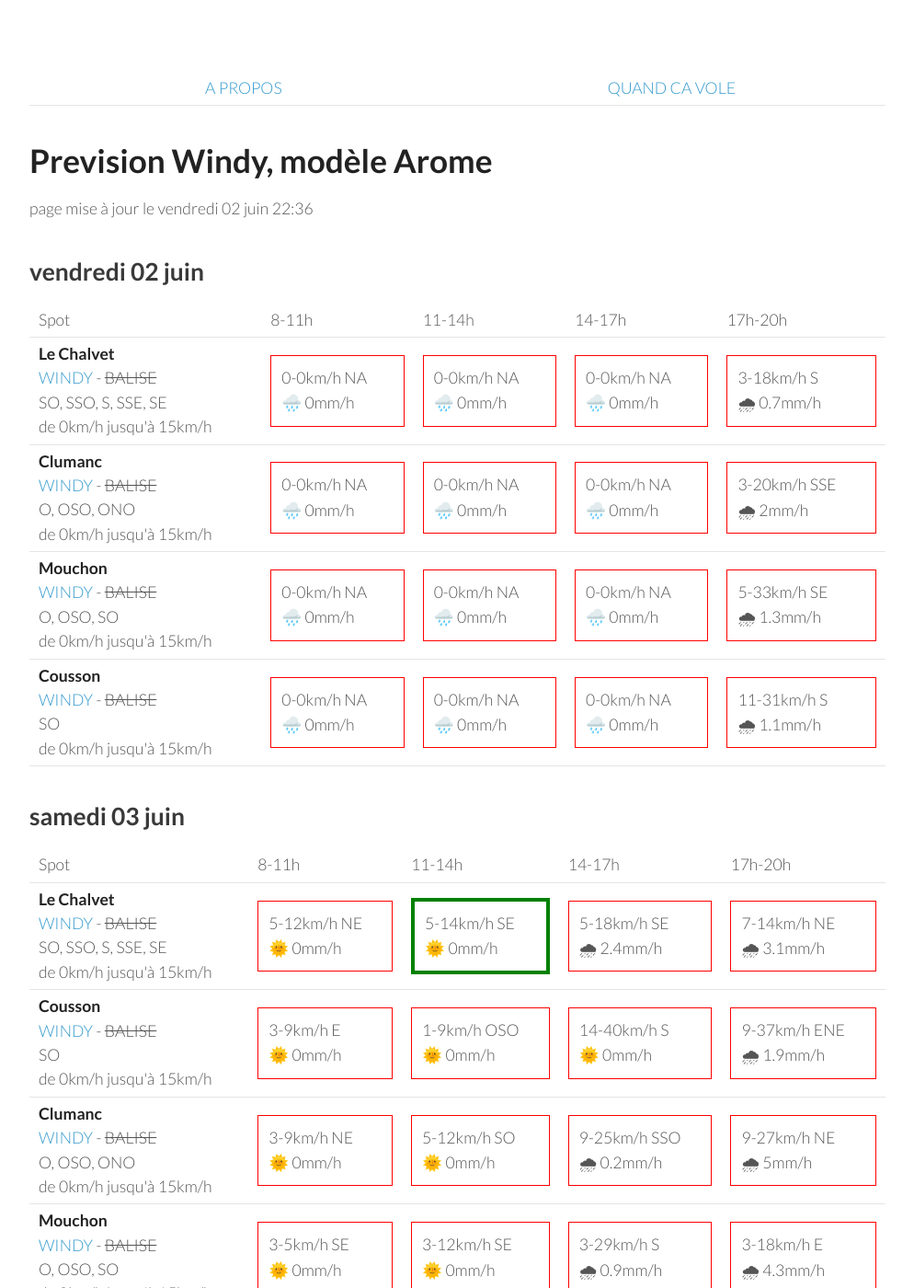
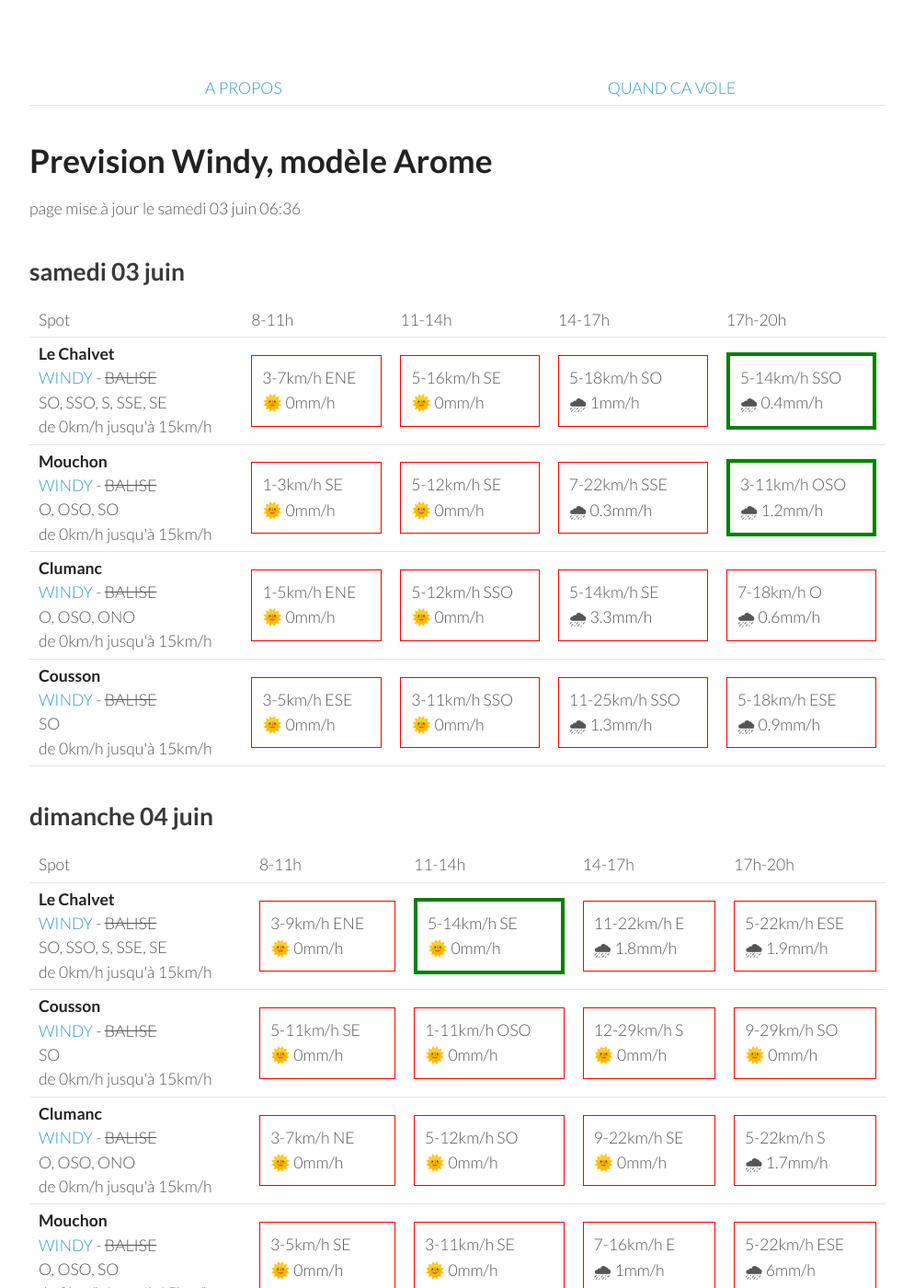
Before and after one commit to parapente-dans-le-nord/parapente-dans-le-nord.github.io, a Jekyll site: the page built from saint_andre.markdown, in a window 1280 px wide and 1400 px high. Shown: the whole window at 92% size, without its empty margins (26-1020 px from the left). Built offline with Jekyll 4.4.1, drawn with Linux system fonts in a browser that asks for light colours; some of the changed text lies outside the part shown.

Commit message:
update index.markdown

```diff
--- a/saint_andre.markdown
+++ b/saint_andre.markdown
@@ -7,60 +7,8 @@ title:  "Tous les spots"
 {: .links}
 
 # Prevision Windy, modèle Arome
-page mise à jour le vendredi 02 juin 22:36
+page mise à jour le samedi 03 juin 06:36
 
-## vendredi 02 juin
-
-{::nomarkdown}
-<table>
-  <tbody>
-    <tr>
-      <td>Spot</td>
-      <td>8-11h</td>
-      <td>11-14h</td>
-      <td>14-17h</td>
-      <td>17h-20h</td>
-    </tr>
-<tr>
-        <td><strong>Le Chalvet</strong><br><a href="https://windy.com/43.979/6.480?43.866,6.480,10,m:eSsaglX">WINDY</a> - <span class="no-balise"> BALISE </span><br> <span class="vent-favorable">SO, SSO, S, SSE, SE</span><br><span class="force-vent">de 0km/h jusqu'à 15km/h</span> </td>
-
-            <td><div class="not-flyable"><p>0-0km/h NA</p><p>🌧️ 0mm/h</p></div></td>
-            <td><div class="not-flyable"><p>0-0km/h NA</p><p>🌧️ 0mm/h</p></div></td>
-            <td><div class="not-flyable"><p>0-0km/h NA</p><p>🌧️ 0mm/h</p></div></td>
-            <td><div class="not-flyable"><p>3-18km/h S</p><p>🌧 0.7mm/h</p></div></td>
-
-    </tr>
-<tr>
-        <td><strong>Clumanc</strong><br><a href="https://windy.com/44.027/6.402?43.914,6.403,10,m:eSxaglP">WINDY</a> - <span class="no-balise"> BALISE </span><br> <span class="vent-favorable">O, OSO, ONO</span><br><span class="force-vent">de 0km/h jusqu'à 15km/h</span> </td>
-
-            <td><div class="not-flyable"><p>0-0km/h NA</p><p>🌧️ 0mm/h</p></div></td>
-            <td><div class="not-flyable"><p>0-0km/h NA</p><p>🌧️ 0mm/h</p></div></td>
-            <td><div class="not-flyable"><p>0-0km/h NA</p><p>🌧️ 0mm/h</p></div></td>
-            <td><div class="not-flyable"><p>3-20km/h SSE</p><p>🌧 2mm/h</p></div></td>
-
-    </tr>
-<tr>
-        <td><strong>Mouchon</strong><br><a href="https://windy.com/43.992/6.424?43.878,6.425,10,m:eSuaglR">WINDY</a> - <span class="no-balise"> BALISE </span><br> <span class="vent-favorable">O, OSO, SO</span><br><span class="force-vent">de 0km/h jusqu'à 15km/h</span> </td>
-
-            <td><div class="not-flyable"><p>0-0km/h NA</p><p>🌧️ 0mm/h</p></div></td>
-            <td><div class="not-flyable"><p>0-0km/h NA</p><p>🌧️ 0mm/h</p></div></td>
-            <td><div class="not-flyable"><p>0-0km/h NA</p><p>🌧️ 0mm/h</p></div></td>
-            <td><div class="not-flyable"><p>5-33km/h SE</p><p>🌧 1.3mm/h</p></div></td>
-
-    </tr>
-<tr>
-        <td><strong>Cousson</strong><br><a href="https://windy.com/44.054/6.240?43.940,6.241,10,m:eSAaglz">WINDY</a> - <span class="no-balise"> BALISE </span><br> <span class="vent-favorable">SO</span><br><span class="force-vent">de 0km/h jusqu'à 15km/h</span> </td>
-
-            <td><div class="not-flyable"><p>0-0km/h NA</p><p>🌧️ 0mm/h</p></div></td>
-            <td><div class="not-flyable"><p>0-0km/h NA</p><p>🌧️ 0mm/h</p></div></td>
-            <td><div class="not-flyable"><p>0-0km/h NA</p><p>🌧️ 0mm/h</p></div></td>
-            <td><div class="not-flyable"><p>11-31km/h S</p><p>🌧 1.1mm/h</p></div></td>
-
-    </tr>
-
-</tbody>
-</table>
-{:/}
 ## samedi 03 juin
 
 {::nomarkdown}
@@ -76,40 +24,40 @@ page mise à jour le vendredi 02 juin 22:36
 <tr>
         <td><strong>Le Chalvet</strong><br><a href="https://windy.com/43.979/6.480?43.866,6.480,10,m:eSsaglX">WINDY</a> - <span class="no-balise"> BALISE </span><br> <span class="vent-favorable">SO, SSO, S, SSE, SE</span><br><span class="force-vent">de 0km/h jusqu'à 15km/h</span> </td>
 
-            <td><div class="not-flyable"><p>5-12km/h NE</p><p>🌞 0mm/h</p></div></td>
-            <td><div class="flyable"><p>5-14km/h SE</p><p>🌞 0mm/h</p></div></td>
-            <td><div class="not-flyable"><p>5-18km/h SE</p><p>🌧 2.4mm/h</p></div></td>
-            <td><div class="not-flyable"><p>7-14km/h NE</p><p>🌧 3.1mm/h</p></div></td>
+            <td><div class="not-flyable"><p>3-7km/h ENE</p><p>🌞 0mm/h</p></div></td>
+            <td><div class="not-flyable"><p>5-16km/h SE</p><p>🌞 0mm/h</p></div></td>
+            <td><div class="not-flyable"><p>5-18km/h SO</p><p>🌧 1mm/h</p></div></td>
+            <td><div class="flyable"><p>5-14km/h SSO</p><p>🌧 0.4mm/h</p></div></td>
+
+
+    </tr>
+<tr>
+        <td><strong>Mouchon</strong><br><a href="https://windy.com/43.992/6.424?43.878,6.425,10,m:eSuaglR">WINDY</a> - <span class="no-balise"> BALISE </span><br> <span class="vent-favorable">O, OSO, SO</span><br><span class="force-vent">de 0km/h jusqu'à 15km/h</span> </td>
+
+            <td><div class="not-flyable"><p>1-3km/h SE</p><p>🌞 0mm/h</p></div></td>
+            <td><div class="not-flyable"><p>5-12km/h SE</p><p>🌞 0mm/h</p></div></td>
+            <td><div class="not-flyable"><p>7-22km/h SSE</p><p>🌧 0.3mm/h</p></div></td>
+            <td><div class="flyable"><p>3-11km/h OSO</p><p>🌧 1.2mm/h</p></div></td>
+
+
+    </tr>
+<tr>
+        <td><strong>Clumanc</strong><br><a href="https://windy.com/44.027/6.402?43.914,6.403,10,m:eSxaglP">WINDY</a> - <span class="no-balise"> BALISE </span><br> <span class="vent-favorable">O, OSO, ONO</span><br><span class="force-vent">de 0km/h jusqu'à 15km/h</span> </td>
+
+            <td><div class="not-flyable"><p>1-5km/h ENE</p><p>🌞 0mm/h</p></div></td>
+            <td><div class="not-flyable"><p>5-12km/h SSO</p><p>🌞 0mm/h</p></div></td>
+            <td><div class="not-flyable"><p>5-14km/h SE</p><p>🌧 3.3mm/h</p></div></td>
+            <td><div class="not-flyable"><p>7-18km/h O</p><p>🌧 0.6mm/h</p></div></td>
 
 
     </tr>
 <tr>
         <td><strong>Cousson</strong><br><a href="https://windy.com/44.054/6.240?43.940,6.241,10,m:eSAaglz">WINDY</a> - <span class="no-balise"> BALISE </span><br> <span class="vent-favorable">SO</span><br><span class="force-vent">de 0km/h jusqu'à 15km/h</span> </td>
 
-            <td><div class="not-flyable"><p>3-9km/h E</p><p>🌞 0mm/h</p></div></td>
-            <td><div class="not-flyable"><p>1-9km/h OSO</p><p>🌞 0mm/h</p></div></td>
-            <td><div class="not-flyable"><p>14-40km/h S</p><p>🌞 0mm/h</p></div></td>
-            <td><div class="not-flyable"><p>9-37km/h ENE</p><p>🌧 1.9mm/h</p></div></td>
-
-
-    </tr>
-<tr>
-        <td><strong>Clumanc</strong><br><a href="https://windy.com/44.027/6.402?43.914,6.403,10,m:eSxaglP">WINDY</a> - <span class="no-balise"> BALISE </span><br> <span class="vent-favorable">O, OSO, ONO</span><br><span class="force-vent">de 0km/h jusqu'à 15km/h</span> </td>
-
-            <td><div class="not-flyable"><p>3-9km/h NE</p><p>🌞 0mm/h</p></div></td>
-            <td><div class="not-flyable"><p>5-12km/h SO</p><p>🌞 0mm/h</p></div></td>
-            <td><div class="not-flyable"><p>9-25km/h SSO</p><p>🌧 0.2mm/h</p></div></td>
-            <td><div class="not-flyable"><p>9-27km/h NE</p><p>🌧 5mm/h</p></div></td>
-
-
-    </tr>
-<tr>
-        <td><strong>Mouchon</strong><br><a href="https://windy.com/43.992/6.424?43.878,6.425,10,m:eSuaglR">WINDY</a> - <span class="no-balise"> BALISE </span><br> <span class="vent-favorable">O, OSO, SO</span><br><span class="force-vent">de 0km/h jusqu'à 15km/h</span> </td>
-
-            <td><div class="not-flyable"><p>3-5km/h SE</p><p>🌞 0mm/h</p></div></td>
-            <td><div class="not-flyable"><p>3-12km/h SE</p><p>🌞 0mm/h</p></div></td>
-            <td><div class="not-flyable"><p>3-29km/h S</p><p>🌧 0.9mm/h</p></div></td>
-            <td><div class="not-flyable"><p>3-18km/h E</p><p>🌧 4.3mm/h</p></div></td>
+            <td><div class="not-flyable"><p>3-5km/h ESE</p><p>🌞 0mm/h</p></div></td>
+            <td><div class="not-flyable"><p>3-11km/h SSO</p><p>🌞 0mm/h</p></div></td>
+            <td><div class="not-flyable"><p>11-25km/h SSO</p><p>🌧 1.3mm/h</p></div></td>
+            <td><div class="not-flyable"><p>5-18km/h ESE</p><p>🌧 0.9mm/h</p></div></td>
 
 
     </tr>
@@ -130,42 +78,42 @@ page mise à jour le vendredi 02 juin 22:36
       <td>17h-20h</td>
     </tr>
 <tr>
-        <td><strong>Mouchon</strong><br><a href="https://windy.com/43.992/6.424?43.878,6.425,10,m:eSuaglR">WINDY</a> - <span class="no-balise"> BALISE </span><br> <span class="vent-favorable">O, OSO, SO</span><br><span class="force-vent">de 0km/h jusqu'à 15km/h</span> </td>
+        <td><strong>Le Chalvet</strong><br><a href="https://windy.com/43.979/6.480?43.866,6.480,10,m:eSsaglX">WINDY</a> - <span class="no-balise"> BALISE </span><br> <span class="vent-favorable">SO, SSO, S, SSE, SE</span><br><span class="force-vent">de 0km/h jusqu'à 15km/h</span> </td>
 
-            <td><div class="not-flyable"><p>3-7km/h SE</p><p>🌞 0mm/h</p></div></td>
-            <td><div class="not-flyable"><p>7-22km/h SE</p><p>🌞 0mm/h</p></div></td>
-            <td><div class="not-flyable"><p>9-31km/h SE</p><p>🌧 4.6mm/h</p></div></td>
-            <td><div class="not-flyable"><p>9-27km/h O</p><p>🌧 4.1mm/h</p></div></td>
+            <td><div class="not-flyable"><p>3-9km/h ENE</p><p>🌞 0mm/h</p></div></td>
+            <td><div class="flyable"><p>5-14km/h SE</p><p>🌞 0mm/h</p></div></td>
+            <td><div class="not-flyable"><p>11-22km/h E</p><p>🌧 1.8mm/h</p></div></td>
+            <td><div class="not-flyable"><p>5-22km/h ESE</p><p>🌧 1.9mm/h</p></div></td>
+
+
+    </tr>
+<tr>
+        <td><strong>Cousson</strong><br><a href="https://windy.com/44.054/6.240?43.940,6.241,10,m:eSAaglz">WINDY</a> - <span class="no-balise"> BALISE </span><br> <span class="vent-favorable">SO</span><br><span class="force-vent">de 0km/h jusqu'à 15km/h</span> </td>
+
+            <td><div class="not-flyable"><p>5-11km/h SE</p><p>🌞 0mm/h</p></div></td>
+            <td><div class="not-flyable"><p>1-11km/h OSO</p><p>🌞 0mm/h</p></div></td>
+            <td><div class="not-flyable"><p>12-29km/h S</p><p>🌞 0mm/h</p></div></td>
+            <td><div class="not-flyable"><p>9-29km/h SO</p><p>🌞 0mm/h</p></div></td>
 
 
     </tr>
 <tr>
         <td><strong>Clumanc</strong><br><a href="https://windy.com/44.027/6.402?43.914,6.403,10,m:eSxaglP">WINDY</a> - <span class="no-balise"> BALISE </span><br> <span class="vent-favorable">O, OSO, ONO</span><br><span class="force-vent">de 0km/h jusqu'à 15km/h</span> </td>
 
-            <td><div class="not-flyable"><p>3-11km/h NE</p><p>🌞 0mm/h</p></div></td>
-            <td><div class="not-flyable"><p>5-22km/h SSE</p><p>🌞 0mm/h</p></div></td>
-            <td><div class="not-flyable"><p>7-31km/h SE</p><p>🌧 4.7mm/h</p></div></td>
-            <td><div class="not-flyable"><p>9-29km/h O</p><p>🌧 4.3mm/h</p></div></td>
+            <td><div class="not-flyable"><p>3-7km/h NE</p><p>🌞 0mm/h</p></div></td>
+            <td><div class="not-flyable"><p>5-12km/h SO</p><p>🌞 0mm/h</p></div></td>
+            <td><div class="not-flyable"><p>9-22km/h SE</p><p>🌞 0mm/h</p></div></td>
+            <td><div class="not-flyable"><p>5-22km/h S</p><p>🌧 1.7mm/h</p></div></td>
 
 
     </tr>
 <tr>
-        <td><strong>Cousson</strong><br><a href="https://windy.com/44.054/6.240?43.940,6.241,10,m:eSAaglz">WINDY</a> - <span class="no-balise"> BALISE </span><br> <span class="vent-favorable">SO</span><br><span class="force-vent">de 0km/h jusqu'à 15km/h</span> </td>
+        <td><strong>Mouchon</strong><br><a href="https://windy.com/43.992/6.424?43.878,6.425,10,m:eSuaglR">WINDY</a> - <span class="no-balise"> BALISE </span><br> <span class="vent-favorable">O, OSO, SO</span><br><span class="force-vent">de 0km/h jusqu'à 15km/h</span> </td>
 
-            <td><div class="not-flyable"><p>3-9km/h ESE</p><p>🌞 0mm/h</p></div></td>
-            <td><div class="not-flyable"><p>5-16km/h SSO</p><p>🌞 0mm/h</p></div></td>
-            <td><div class="not-flyable"><p>7-31km/h S</p><p>🌧 3.8mm/h</p></div></td>
-            <td><div class="not-flyable"><p>7-27km/h OSO</p><p>🌧 3.6mm/h</p></div></td>
-
-
-    </tr>
-<tr>
-        <td><strong>Le Chalvet</strong><br><a href="https://windy.com/43.979/6.480?43.866,6.480,10,m:eSsaglX">WINDY</a> - <span class="no-balise"> BALISE </span><br> <span class="vent-favorable">SO, SSO, S, SSE, SE</span><br><span class="force-vent">de 0km/h jusqu'à 15km/h</span> </td>
-
-            <td><div class="not-flyable"><p>5-12km/h ENE</p><p>🌞 0mm/h</p></div></td>
-            <td><div class="not-flyable"><p>7-24km/h SE</p><p>🌞 0mm/h</p></div></td>
-            <td><div class="not-flyable"><p>7-29km/h SE</p><p>🌧 5mm/h</p></div></td>
-            <td><div class="not-flyable"><p>7-25km/h OSO</p><p>🌧 2.5mm/h</p></div></td>
+            <td><div class="not-flyable"><p>3-5km/h SE</p><p>🌞 0mm/h</p></div></td>
+            <td><div class="not-flyable"><p>3-11km/h SE</p><p>🌞 0mm/h</p></div></td>
+            <td><div class="not-flyable"><p>7-16km/h E</p><p>🌧 1mm/h</p></div></td>
+            <td><div class="not-flyable"><p>5-22km/h ESE</p><p>🌧 6mm/h</p></div></td>
 
 
     </tr>
@@ -186,22 +134,32 @@ page mise à jour le vendredi 02 juin 22:36
       <td>17h-20h</td>
     </tr>
 <tr>
-        <td><strong>Clumanc</strong><br><a href="https://windy.com/44.027/6.402?43.914,6.403,10,m:eSxaglP">WINDY</a> - <span class="no-balise"> BALISE </span><br> <span class="vent-favorable">O, OSO, ONO</span><br><span class="force-vent">de 0km/h jusqu'à 15km/h</span> </td>
+        <td><strong>Mouchon</strong><br><a href="https://windy.com/43.992/6.424?43.878,6.425,10,m:eSuaglR">WINDY</a> - <span class="no-balise"> BALISE </span><br> <span class="vent-favorable">O, OSO, SO</span><br><span class="force-vent">de 0km/h jusqu'à 15km/h</span> </td>
 
-            <td><div class="not-flyable"><p>1-11km/h NNO</p><p>🌞 0mm/h</p></div></td>
-            <td><div class="not-flyable"><p>3-16km/h OSO</p><p>🌞 0mm/h</p></div></td>
-            <td><div class="not-flyable"><p>7-25km/h SSO</p><p>🌧 6mm/h</p></div></td>
-            <td><div class="not-flyable"><p>1-25km/h OSO</p><p>🌧 6mm/h</p></div></td>
+            <td><div class="not-flyable"><p>1-11km/h NO</p><p>🌞 0mm/h</p></div></td>
+            <td><div class="not-flyable"><p>3-16km/h O</p><p>🌞 0mm/h</p></div></td>
+            <td><div class="not-flyable"><p>5-27km/h O</p><p>🌧 3.5mm/h</p></div></td>
+            <td><div class="not-flyable"><p>5-24km/h ONO</p><p>🌧 8mm/h</p></div></td>
 
 
     </tr>
 <tr>
-        <td><strong>Mouchon</strong><br><a href="https://windy.com/43.992/6.424?43.878,6.425,10,m:eSuaglR">WINDY</a> - <span class="no-balise"> BALISE </span><br> <span class="vent-favorable">O, OSO, SO</span><br><span class="force-vent">de 0km/h jusqu'à 15km/h</span> </td>
+        <td><strong>Clumanc</strong><br><a href="https://windy.com/44.027/6.402?43.914,6.403,10,m:eSxaglP">WINDY</a> - <span class="no-balise"> BALISE </span><br> <span class="vent-favorable">O, OSO, ONO</span><br><span class="force-vent">de 0km/h jusqu'à 15km/h</span> </td>
+
+            <td><div class="not-flyable"><p>1-12km/h N</p><p>🌞 0mm/h</p></div></td>
+            <td><div class="not-flyable"><p>5-18km/h O</p><p>🌞 0mm/h</p></div></td>
+            <td><div class="not-flyable"><p>5-29km/h ONO</p><p>🌧 4.1mm/h</p></div></td>
+            <td><div class="not-flyable"><p>5-24km/h NO</p><p>🌧 8mm/h</p></div></td>
+
+
+    </tr>
+<tr>
+        <td><strong>Le Chalvet</strong><br><a href="https://windy.com/43.979/6.480?43.866,6.480,10,m:eSsaglX">WINDY</a> - <span class="no-balise"> BALISE </span><br> <span class="vent-favorable">SO, SSO, S, SSE, SE</span><br><span class="force-vent">de 0km/h jusqu'à 15km/h</span> </td>
 
             <td><div class="not-flyable"><p>1-11km/h NO</p><p>🌞 0mm/h</p></div></td>
-            <td><div class="not-flyable"><p>3-16km/h OSO</p><p>🌧 0.2mm/h</p></div></td>
-            <td><div class="not-flyable"><p>5-24km/h SSO</p><p>🌧 7mm/h</p></div></td>
-            <td><div class="not-flyable"><p>1-24km/h OSO</p><p>🌧 4.6mm/h</p></div></td>
+            <td><div class="not-flyable"><p>1-16km/h OSO</p><p>🌧 0.2mm/h</p></div></td>
+            <td><div class="not-flyable"><p>3-29km/h SO</p><p>🌧 4.8mm/h</p></div></td>
+            <td><div class="not-flyable"><p>5-24km/h ONO</p><p>🌧 6mm/h</p></div></td>
 
 
     </tr>
@@ -209,19 +167,9 @@ page mise à jour le vendredi 02 juin 22:36
         <td><strong>Cousson</strong><br><a href="https://windy.com/44.054/6.240?43.940,6.241,10,m:eSAaglz">WINDY</a> - <span class="no-balise"> BALISE </span><br> <span class="vent-favorable">SO</span><br><span class="force-vent">de 0km/h jusqu'à 15km/h</span> </td>
 
             <td><div class="not-flyable"><p>1-11km/h ENE</p><p>🌞 0mm/h</p></div></td>
-            <td><div class="not-flyable"><p>5-18km/h O</p><p>🌞 0mm/h</p></div></td>
-            <td><div class="not-flyable"><p>9-29km/h OSO</p><p>🌧 3.6mm/h</p></div></td>
-            <td><div class="not-flyable"><p>1-29km/h OSO</p><p>🌧 6mm/h</p></div></td>
-
-
-    </tr>
-<tr>
-        <td><strong>Le Chalvet</strong><br><a href="https://windy.com/43.979/6.480?43.866,6.480,10,m:eSsaglX">WINDY</a> - <span class="no-balise"> BALISE </span><br> <span class="vent-favorable">SO, SSO, S, SSE, SE</span><br><span class="force-vent">de 0km/h jusqu'à 15km/h</span> </td>
-
-            <td><div class="not-flyable"><p>1-9km/h NO</p><p>🌞 0mm/h</p></div></td>
-            <td><div class="not-flyable"><p>3-16km/h SSO</p><p>🌧 0.2mm/h</p></div></td>
-            <td><div class="not-flyable"><p>7-25km/h S</p><p>🌧 8mm/h</p></div></td>
-            <td><div class="not-flyable"><p>1-24km/h O</p><p>🌧 3.7mm/h</p></div></td>
+            <td><div class="not-flyable"><p>5-20km/h O</p><p>🌞 0mm/h</p></div></td>
+            <td><div class="not-flyable"><p>7-29km/h OSO</p><p>🌧 0.4mm/h</p></div></td>
+            <td><div class="not-flyable"><p>1-29km/h S</p><p>🌧 7mm/h</p></div></td>
 
 
     </tr>
@@ -244,8 +192,8 @@ page mise à jour le vendredi 02 juin 22:36
 <tr>
         <td><strong>Cousson</strong><br><a href="https://windy.com/44.054/6.240?43.940,6.241,10,m:eSAaglz">WINDY</a> - <span class="no-balise"> BALISE </span><br> <span class="vent-favorable">SO</span><br><span class="force-vent">de 0km/h jusqu'à 15km/h</span> </td>
 
-            <td><div class="not-flyable"><p>3-14km/h ENE</p><p>🌞 0mm/h</p></div></td>
-            <td><div class="not-flyable"><p>5-16km/h OSO</p><p>🌞 0mm/h</p></div></td>
+            <td><div class="not-flyable"><p>3-14km/h E</p><p>🌞 0mm/h</p></div></td>
+            <td><div class="not-flyable"><p>5-20km/h OSO</p><p>🌞 0mm/h</p></div></td>
             <td><div class="not-flyable"><p>5-20km/h OSO</p><p>🌧 0.2mm/h</p></div></td>
             <td><div class="not-flyable"><p>5-27km/h S</p><p>🌧 2.5mm/h</p></div></td>
 
@@ -254,8 +202,8 @@ page mise à jour le vendredi 02 juin 22:36
 <tr>
         <td><strong>Le Chalvet</strong><br><a href="https://windy.com/43.979/6.480?43.866,6.480,10,m:eSsaglX">WINDY</a> - <span class="no-balise"> BALISE </span><br> <span class="vent-favorable">SO, SSO, S, SSE, SE</span><br><span class="force-vent">de 0km/h jusqu'à 15km/h</span> </td>
 
-            <td><div class="not-flyable"><p>3-11km/h ENE</p><p>🌞 0mm/h</p></div></td>
-            <td><div class="not-flyable"><p>3-16km/h S</p><p>🌧 0.3mm/h</p></div></td>
+            <td><div class="not-flyable"><p>1-12km/h ENE</p><p>🌞 0mm/h</p></div></td>
+            <td><div class="not-flyable"><p>5-18km/h S</p><p>🌧 0.3mm/h</p></div></td>
             <td><div class="not-flyable"><p>5-20km/h SO</p><p>🌧 0.4mm/h</p></div></td>
             <td><div class="not-flyable"><p>1-27km/h NO</p><p>🌧 4.9mm/h</p></div></td>
 
@@ -265,7 +213,7 @@ page mise à jour le vendredi 02 juin 22:36
         <td><strong>Clumanc</strong><br><a href="https://windy.com/44.027/6.402?43.914,6.403,10,m:eSxaglP">WINDY</a> - <span class="no-balise"> BALISE </span><br> <span class="vent-favorable">O, OSO, ONO</span><br><span class="force-vent">de 0km/h jusqu'à 15km/h</span> </td>
 
             <td><div class="not-flyable"><p>3-14km/h E</p><p>🌞 0mm/h</p></div></td>
-            <td><div class="not-flyable"><p>3-16km/h SO</p><p>🌧 0.3mm/h</p></div></td>
+            <td><div class="not-flyable"><p>3-18km/h SO</p><p>🌧 0.3mm/h</p></div></td>
             <td><div class="not-flyable"><p>5-20km/h OSO</p><p>🌧 0.4mm/h</p></div></td>
             <td><div class="not-flyable"><p>1-29km/h NNO</p><p>🌧 6mm/h</p></div></td>
 
@@ -275,7 +223,7 @@ page mise à jour le vendredi 02 juin 22:36
         <td><strong>Mouchon</strong><br><a href="https://windy.com/43.992/6.424?43.878,6.425,10,m:eSuaglR">WINDY</a> - <span class="no-balise"> BALISE </span><br> <span class="vent-favorable">O, OSO, SO</span><br><span class="force-vent">de 0km/h jusqu'à 15km/h</span> </td>
 
             <td><div class="not-flyable"><p>3-12km/h E</p><p>🌞 0mm/h</p></div></td>
-            <td><div class="not-flyable"><p>3-16km/h SSO</p><p>🌧 0.3mm/h</p></div></td>
+            <td><div class="not-flyable"><p>5-18km/h SSO</p><p>🌧 0.3mm/h</p></div></td>
             <td><div class="not-flyable"><p>5-20km/h SO</p><p>🌧 0.4mm/h</p></div></td>
             <td><div class="not-flyable"><p>1-27km/h NNO</p><p>🌧 6mm/h</p></div></td>
 
```
